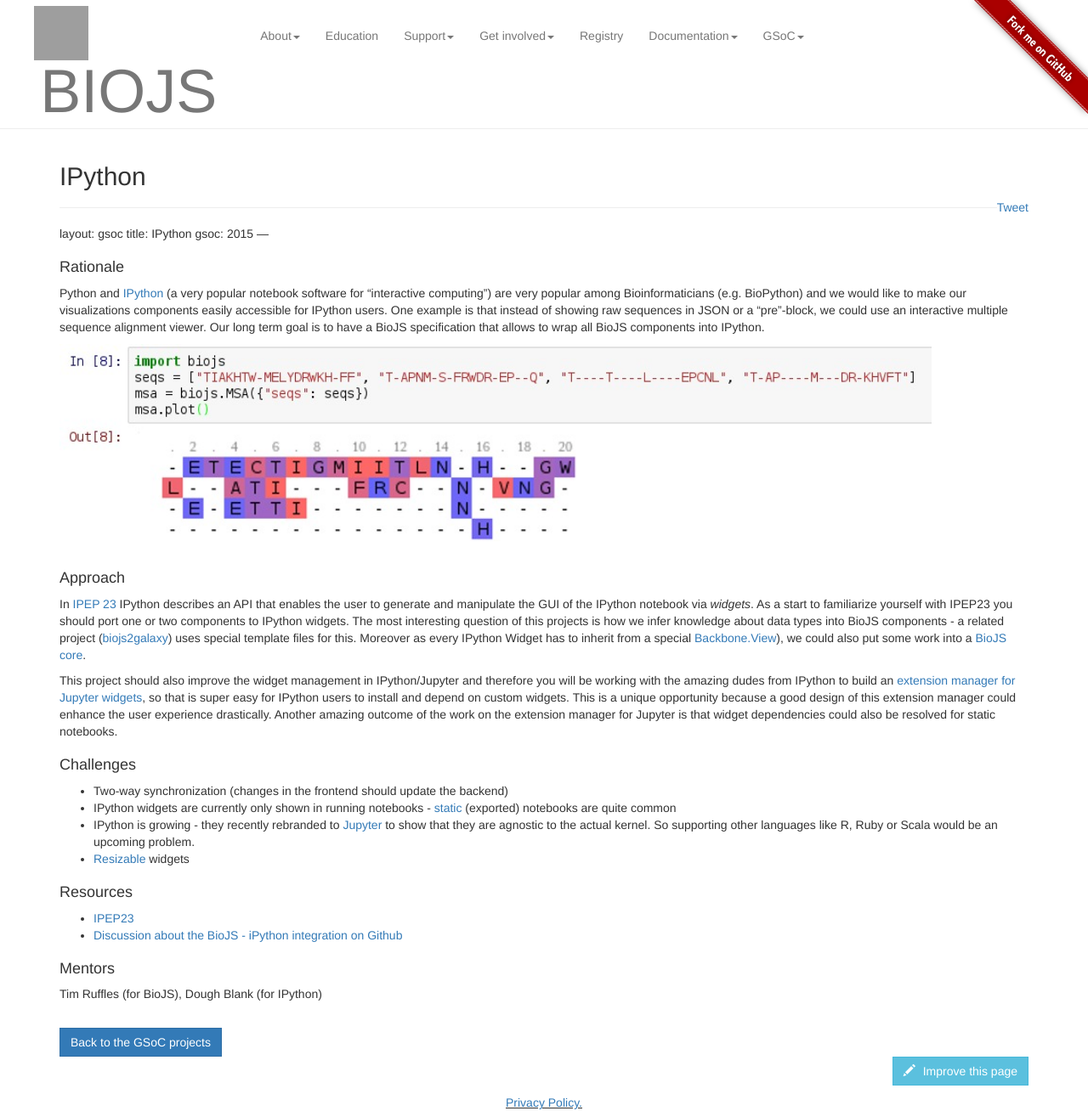
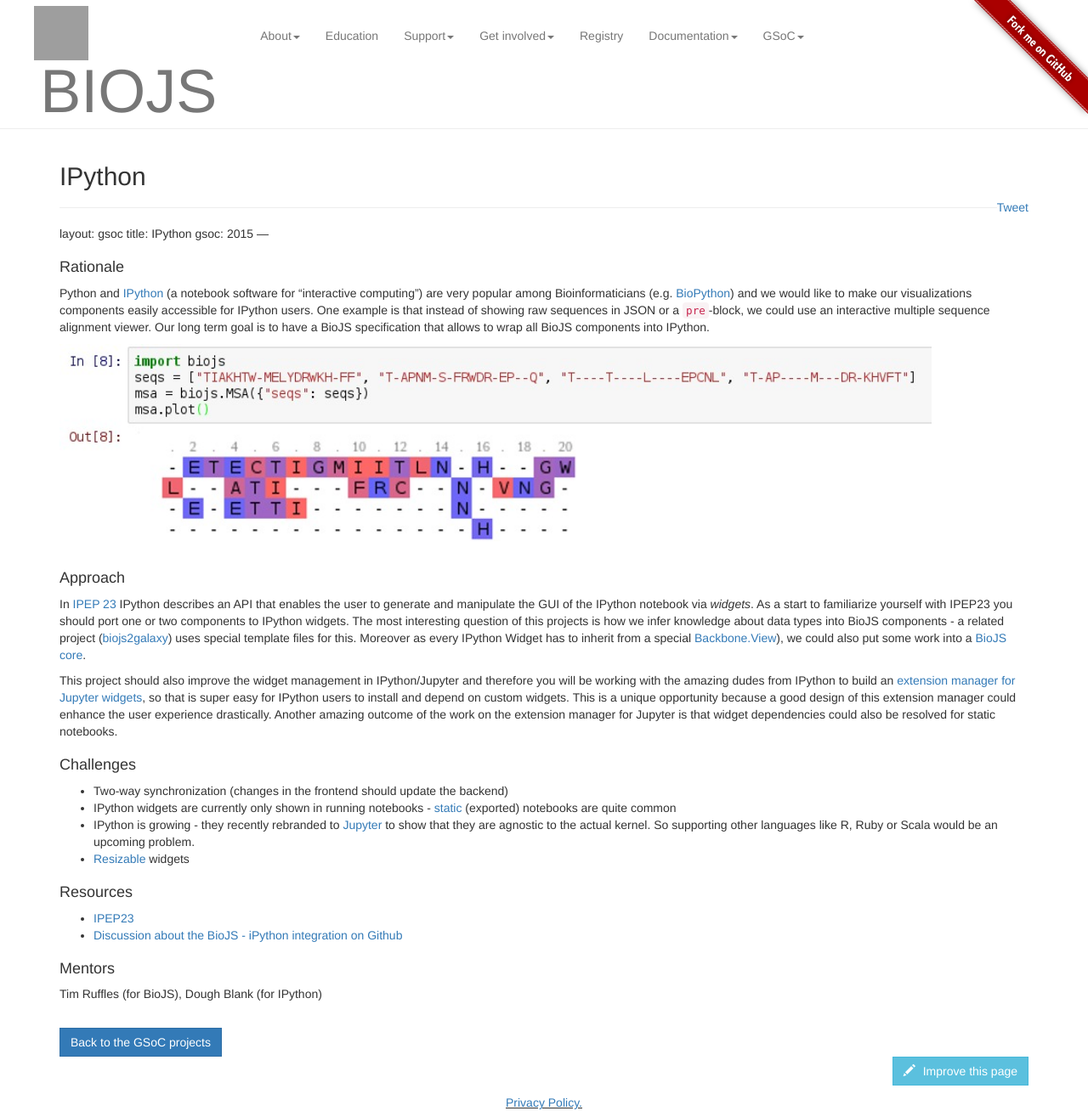
Before and after one commit to biojs/biojs.net, a Jekyll site: the page built from gsoc/2015/projects/ipython.md, in a window 1280 px wide. Shown: the whole page at 85% size. Built offline with Jekyll 4.4.1, drawn with Linux system fonts in a browser that asks for light colours; nearby versions of some CDN libraries; comment, search, counter and statistics services are not loaded; grey boxes are pictures that could not be loaded.

Commit message:
fixed typos

```diff
--- a/gsoc/2015/projects/ipython.md
+++ b/gsoc/2015/projects/ipython.md
@@ -7,10 +7,12 @@
 Rationale
 ---------
 
-Python and [IPython](http://ipython.org/) (a very popular notebook software for "interactive computing") are very popular among Bioinformaticians (e.g. BioPython) and we would like to make our visualizations components easily accessible for IPython users.
-One example is that instead of showing raw sequences in JSON or a "pre"-block, we could use an interactive multiple sequence alignment viewer. Our long term goal is to have a BioJS specification that allows to wrap all BioJS components into IPython.
+Python and [IPython](http://ipython.org/) (a notebook software for "interactive computing") are very popular among Bioinformaticians (e.g. [BioPython][biopython]) and we would like to make our visualizations components easily accessible for IPython users.
+One example is that instead of showing raw sequences in JSON or a `pre`-block, we could use an interactive multiple sequence alignment viewer. Our long term goal is to have a BioJS specification that allows to wrap all BioJS components into IPython.
 
 ![MSA in iPython]({{ site.baseurl }}gsoc/2015/img/msa_ipython.jpg){: width="90%"}
+
+[biopython]: https://github.com/biopython/biopython
 
 Approach
 --------
```
